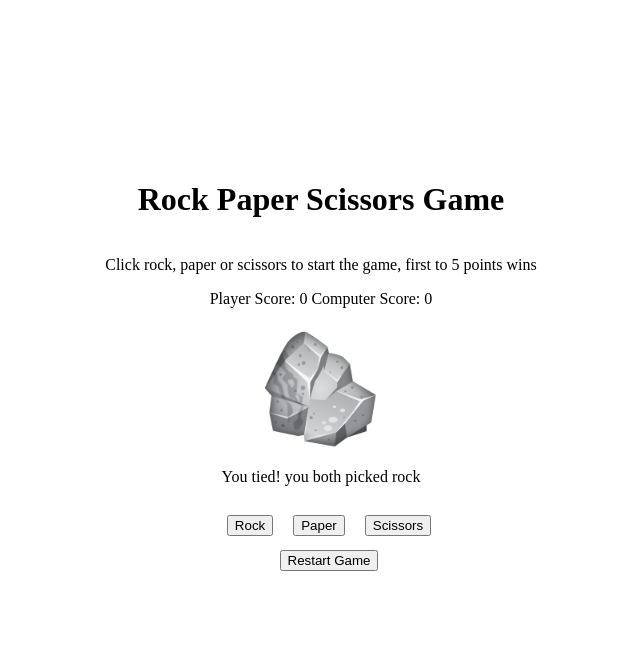
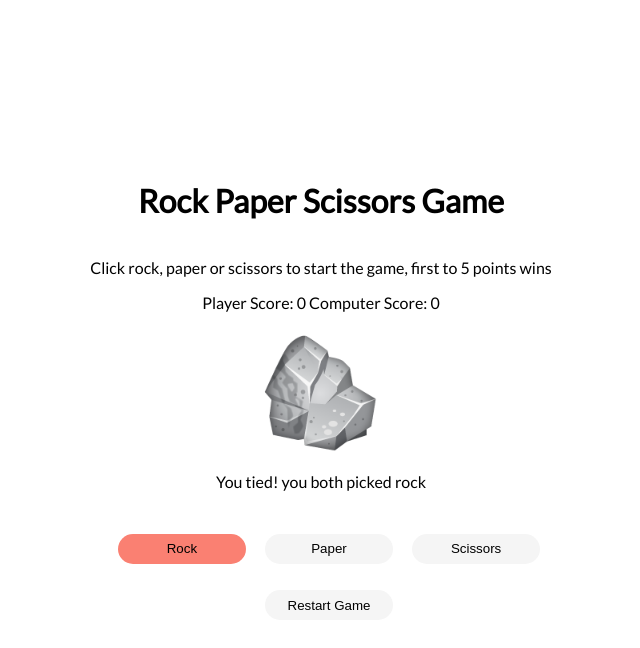
Before and after one commit to madscodess/rock-paper-scissors, a plain HTML site: page index.html in a window 1280 px wide. Both pictures are taken after a click on the button "Rock". Shown: the whole page, without its empty margins (319-959 px from the left). Drawn offline with Linux system fonts and the light colour scheme.

Commit message:
styling added to buttons, font added

```diff
--- a/app.js
+++ b/app.js
@@ -118,9 +118,15 @@ rockButton.addEventListener('click', function() {
     updateScores(playerScore, computerScore)
     checkForWinner(playerScore, computerScore)
     stopGame(playerScore, computerScore)
+    //display only rock image when clicked
     document.getElementById('rockImg').style.display = "flex";
     document.getElementById('paperImg').style.display = "none";
     document.getElementById('scissorsImg').style.display = "none";
+    //change color of buttons
+    rockButton.style.backgroundColor = 'salmon';
+    paperButton.style.backgroundColor = 'whitesmoke';
+    scissorsButton.style.backgroundColor = 'whitesmoke';
+
 });
 
  //paper button functionality
@@ -131,24 +137,34 @@ rockButton.addEventListener('click', function() {
     updateScores(playerScore, computerScore)
     checkForWinner(playerScore, computerScore)
     stopGame(playerScore, computerScore)
+    //display only paper image when clicked
     document.getElementById('paperImg').style.display = "flex";
     document.getElementById('rockImg').style.display = "none";
     document.getElementById('scissorsImg').style.display = "none";
+    paperButton.style.backgroundColor = 'salmon';
+    //change color of buttons
+    paperButton.style.backgroundColor = 'salmon';
+    rockButton.style.backgroundColor = 'whitesmoke';
+    scissorsButton.style.backgroundColor = 'whitesmoke';
 
  });
 
  //scissors button functionality
  scissorsButton.addEventListener('click', function() {
-
     const computerSelection = getComputerChoice(0, 2)
     const playerSelection = 'scissors'
     playRound(playerSelection, computerSelection)
     updateScores(playerScore, computerScore)
     checkForWinner(playerScore, computerScore)
     stopGame(playerScore, computerScore)
+    //display only scissors image when clicked
     document.getElementById('scissorsImg').style.display = "flex";
     document.getElementById('rockImg').style.display = "none";
     document.getElementById('paperImg').style.display = "none";
+     //change color of buttons
+     scissorsButton.style.backgroundColor = 'salmon';
+     paperButton.style.backgroundColor = 'whitesmoke';
+     rockButton.style.backgroundColor = 'whitesmoke';
 });
 
 //restart game functionality
--- a/index.html
+++ b/index.html
@@ -5,6 +5,9 @@
     <meta http-equiv="X-UA-Compatible" content="IE=edge">
     <meta name="viewport" content="width=device-width, initial-scale=1.0">
     <link rel="stylesheet" href="stylesheet.css">
+    <link rel="preconnect" href="https://fonts.googleapis.com">
+    <link rel="preconnect" href="https://fonts.gstatic.com" crossorigin>
+    <link href="https://fonts.googleapis.com/css2?family=Lato:ital,wght@0,300;0,400;1,100;1,300;1,400&display=swap" rel="stylesheet">
     <title>Rock Paper Scissors Game</title>
 </head>
 <body>
--- a/stylesheet.css
+++ b/stylesheet.css
@@ -5,6 +5,7 @@ body{
     flex-direction: column;
     justify-content: center;
     align-items: center;
+    font-family: 'Lato', sans-serif;
 }
 
 img {
@@ -29,6 +30,16 @@ img {
 }
 
 button {
-    margin-top: 1em;
+    width: 8rem;
+    height: 30px;
+    border-radius: 3rem;
+    border-color: black;
+    background-color: whitesmoke;
+    border: none;
+    margin-top: 2em;
     margin-left: 1rem;
 }
+
+button:hover {
+    background-color: grey;
+}
```
